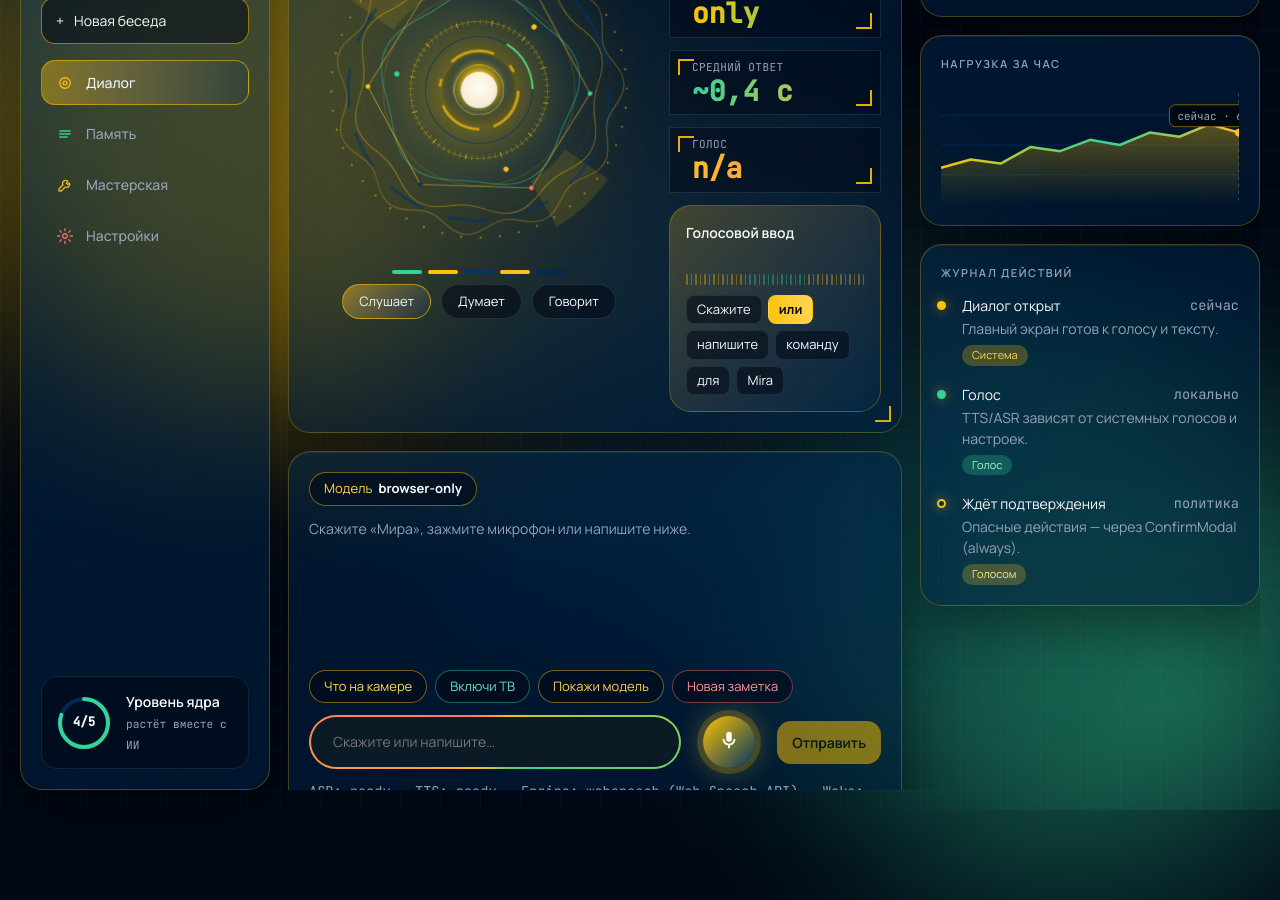
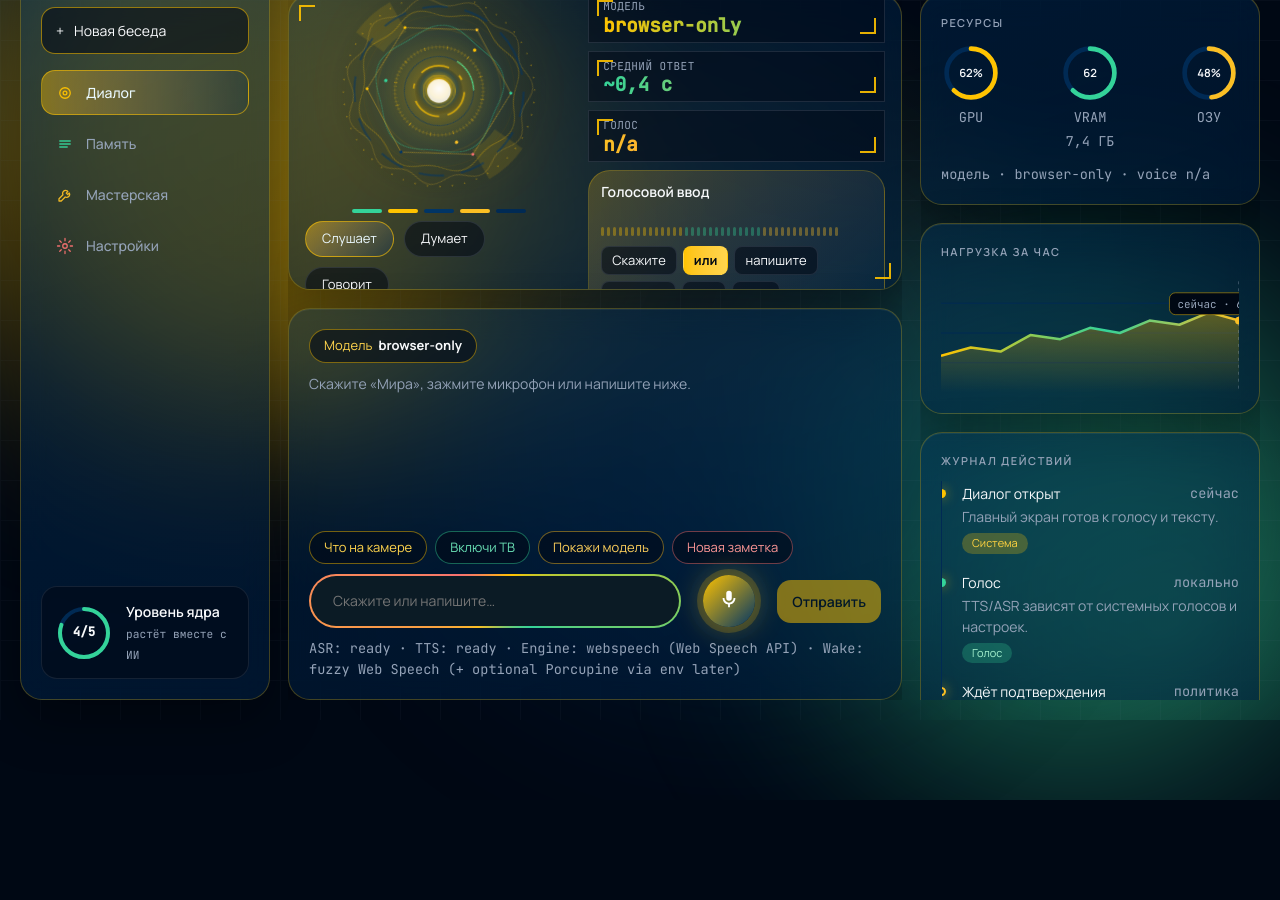
Before and after one commit to sSamurai58/Mira-AI, a React (Vite) app: page / in a window 1280 px wide. After the commit the page ends 800 px from the top, so only its background shows below. Built offline with nearby package versions, Linux system fonts and the light colour scheme.

Commit message:
Fit home layout to viewport and hide scrollbars
Lock shell to 100% height, stretch center/rail columns, shrink the
core card, and hide chat/journal scrollbars while keeping overflow.

Co-authored-by: SamurAi <sSamurai58@users.noreply.github.com>

```diff
--- a/src/ui/components/HomeRail.tsx
+++ b/src/ui/components/HomeRail.tsx
@@ -61,7 +61,7 @@ export function HomeRail({ modelLabel, voiceNote }: HomeRailProps) {
 
       <section className="glass-card journal-card">
         <h3 className="card-kicker">Журнал действий</h3>
-        <ol className="journal-list">
+        <ol className="journal-list hide-scroll">
           {DEMO_JOURNAL.map((item) => (
             <li
               key={item.title}
--- a/src/ui/pages/ChatPage.tsx
+++ b/src/ui/pages/ChatPage.tsx
@@ -590,11 +590,11 @@ export function ChatPage({
   return (
     <div className="home-grid">
       <div className="home-center">
-        <section className="glass-card">
+        <section className="glass-card core-card">
           <HudCorners />
           <div className="core-card-grid">
             <div className="core-col">
-              <CoreOrb level={coreLevel} voiceState={voiceState} size={340} />
+              <CoreOrb level={coreLevel} voiceState={voiceState} size={220} />
               <div className="level-ticks" aria-hidden>
                 {Array.from({ length: 5 }, (_, i) => (
                   <span key={i} className={i < coreLevel ? "on" : ""} />
@@ -737,7 +737,7 @@ export function ChatPage({
             ) : null}
           </div>
 
-          <div className="thread">
+          <div className="thread hide-scroll">
             {bubbles.length === 0 ? (
               <p className="muted" style={{ margin: 0 }}>
                 Скажите «Мира», зажмите микрофон или напишите ниже.
--- a/src/ui/styles.css
+++ b/src/ui/styles.css
@@ -44,6 +44,7 @@ html,
 body,
 #root {
   height: 100%;
+  overflow: hidden;
 }
 
 body {
@@ -56,6 +57,18 @@ body {
   -webkit-font-smoothing: antialiased;
 }
 
+/* Scroll without visible bars (chat / journal only) */
+.hide-scroll {
+  scrollbar-width: none;
+  -ms-overflow-style: none;
+}
+
+.hide-scroll::-webkit-scrollbar {
+  width: 0;
+  height: 0;
+  display: none;
+}
+
 button,
 input,
 textarea,
@@ -76,8 +89,10 @@ strong {
   display: grid;
   grid-template-columns: var(--nav-w) minmax(0, 1fr);
   gap: var(--gap);
+  width: 100%;
   height: 100%;
-  min-height: 900px;
+  min-height: 0;
+  max-height: 100%;
   padding: var(--pad-screen);
   isolation: isolate;
   overflow: hidden;
@@ -198,6 +213,9 @@ strong {
   display: flex;
   flex-direction: column;
   gap: 6px;
+  height: 100%;
+  min-height: 0;
+  overflow: hidden;
   padding: var(--space-5);
   border-radius: var(--radius);
   border: 1px solid var(--panel-line);
@@ -396,6 +414,9 @@ strong {
   flex-direction: column;
   gap: var(--gap);
   min-width: 0;
+  height: 100%;
+  min-height: 0;
+  overflow: hidden;
 }
 
 .topbar {
@@ -403,7 +424,8 @@ strong {
   align-items: center;
   justify-content: space-between;
   gap: 12px;
-  flex-wrap: wrap;
+  flex: 0 0 auto;
+  flex-wrap: nowrap;
 }
 
 .pill-row {
@@ -495,7 +517,27 @@ strong {
 .workspace-body {
   flex: 1;
   min-height: 0;
+  overflow: hidden;
+  display: flex;
+  flex-direction: column;
+}
+
+.workspace-body > .stack,
+.workspace-body > .settings-layout,
+.workspace-body > .page-stack {
+  flex: 1;
+  min-height: 0;
   overflow: auto;
+  scrollbar-width: none;
+  -ms-overflow-style: none;
+}
+
+.workspace-body > .stack::-webkit-scrollbar,
+.workspace-body > .settings-layout::-webkit-scrollbar,
+.workspace-body > .page-stack::-webkit-scrollbar {
+  width: 0;
+  height: 0;
+  display: none;
 }
 
 .glass-card {
@@ -553,8 +595,11 @@ strong {
   display: grid;
   grid-template-columns: minmax(0, 1fr) var(--rail-w);
   gap: var(--gap);
-  align-items: start;
-  min-height: 100%;
+  align-items: stretch;
+  flex: 1;
+  height: 100%;
+  min-height: 0;
+  overflow: hidden;
 }
 
 .home-center {
@@ -562,26 +607,42 @@ strong {
   flex-direction: column;
   gap: var(--gap);
   min-width: 0;
+  min-height: 0;
+  height: 100%;
+  overflow: hidden;
+}
+
+.home-center > .glass-card.core-card {
+  flex: 0 1 auto;
+  max-height: 42%;
+  overflow: hidden;
+  padding: 14px 16px;
 }
 
 .core-card-grid {
   display: grid;
-  grid-template-columns: 1.15fr 1fr;
-  gap: 20px;
+  grid-template-columns: minmax(140px, 0.9fr) 1fr;
+  gap: 16px;
   align-items: center;
+  height: 100%;
+  min-height: 0;
 }
 
 .core-col {
   display: flex;
   flex-direction: column;
   align-items: center;
-  gap: 10px;
+  justify-content: center;
+  gap: 8px;
+  min-height: 0;
 }
 
 .core-orb {
   position: relative;
   aspect-ratio: 1;
-  max-width: 380px;
+  width: min(100%, 220px);
+  max-width: 220px;
+  max-height: 100%;
 }
 
 .core-orb svg {
@@ -724,14 +785,16 @@ strong {
 .core-meta {
   display: flex;
   flex-direction: column;
-  gap: 12px;
+  gap: 8px;
   min-width: 0;
+  min-height: 0;
+  overflow: hidden;
 }
 
 .greeting {
   margin: 0;
   font-family: var(--font-display);
-  font-size: 1.875rem;
+  font-size: clamp(1.15rem, 2.2vh, 1.6rem);
   font-weight: 700;
   line-height: 1.15;
   letter-spacing: -0.01em;
@@ -746,6 +809,22 @@ strong {
   color: transparent;
 }
 
+.core-meta .stat-block {
+  padding: 6px 14px;
+}
+
+.core-meta .stat-value {
+  font-size: clamp(1.1rem, 2.4vh, 1.5rem);
+}
+
+.core-meta .voice-panel {
+  padding: 10px 12px;
+}
+
+.core-meta .wave {
+  height: 28px;
+}
+
 .stat-block {
   position: relative;
   padding: 8px 22px;
@@ -877,8 +956,10 @@ strong {
 .chat-card {
   display: flex;
   flex-direction: column;
-  gap: 12px;
-  min-height: 280px;
+  gap: 10px;
+  flex: 1 1 auto;
+  min-height: 0;
+  overflow: hidden;
 }
 
 .chat-toolbar {
@@ -886,16 +967,27 @@ strong {
   flex-wrap: wrap;
   gap: 8px;
   align-items: center;
+  flex: 0 0 auto;
 }
 
 .thread {
   display: flex;
   flex-direction: column;
   gap: 12px;
-  min-height: 140px;
-  max-height: min(42vh, 420px);
-  overflow: auto;
-  padding-right: 4px;
+  flex: 1 1 auto;
+  min-height: 0;
+  max-height: none;
+  overflow-x: hidden;
+  overflow-y: auto;
+  scrollbar-width: none;
+  -ms-overflow-style: none;
+  padding-right: 0;
+}
+
+.thread::-webkit-scrollbar {
+  width: 0;
+  height: 0;
+  display: none;
 }
 
 .bubble {
@@ -939,6 +1031,7 @@ strong {
   display: flex;
   flex-wrap: wrap;
   gap: 8px;
+  flex: 0 0 auto;
 }
 
 .chip,
@@ -976,6 +1069,7 @@ strong {
   display: flex;
   align-items: center;
   gap: 12px;
+  flex: 0 0 auto;
 }
 
 .rainbow-field {
@@ -1057,6 +1151,13 @@ strong {
   flex-direction: column;
   gap: var(--gap);
   min-width: 0;
+  min-height: 0;
+  height: 100%;
+  overflow: hidden;
+}
+
+.home-rail > .glass-card {
+  flex: 0 0 auto;
 }
 
 .ring-row {
@@ -1106,7 +1207,11 @@ strong {
 }
 
 .journal-card {
-  flex: 1;
+  flex: 1 1 auto;
+  min-height: 0;
+  display: flex;
+  flex-direction: column;
+  overflow: hidden;
 }
 
 .journal-list {
@@ -1114,6 +1219,18 @@ strong {
   margin: 0;
   padding: 0 0 0 20px;
   border-left: 1px solid var(--track);
+  flex: 1 1 auto;
+  min-height: 0;
+  overflow-x: hidden;
+  overflow-y: auto;
+  scrollbar-width: none;
+  -ms-overflow-style: none;
+}
+
+.journal-list::-webkit-scrollbar {
+  width: 0;
+  height: 0;
+  display: none;
 }
 
 .journal-item {
@@ -1539,24 +1656,51 @@ input[type="search"] {
 }
 
 @media (max-width: 1100px) {
+  html,
+  body,
+  #root {
+    overflow: auto;
+  }
+
   .app-shell {
     grid-template-columns: 1fr;
     overflow: auto;
     height: auto;
+    max-height: none;
   }
 
   .nav {
-    position: sticky;
-    top: 12px;
-    z-index: 2;
+    height: auto;
+    overflow: visible;
+  }
+
+  .workspace,
+  .workspace-body,
+  .home-grid,
+  .home-center,
+  .home-rail {
+    height: auto;
+    overflow: visible;
   }
 
   .home-grid {
     grid-template-columns: 1fr;
   }
 
+  .home-center > .glass-card.core-card {
+    max-height: none;
+  }
+
   .core-card-grid {
     grid-template-columns: 1fr;
+  }
+
+  .chat-card,
+  .thread,
+  .journal-card,
+  .journal-list {
+    overflow: visible;
+    max-height: none;
   }
 
   .memory-split {
```
